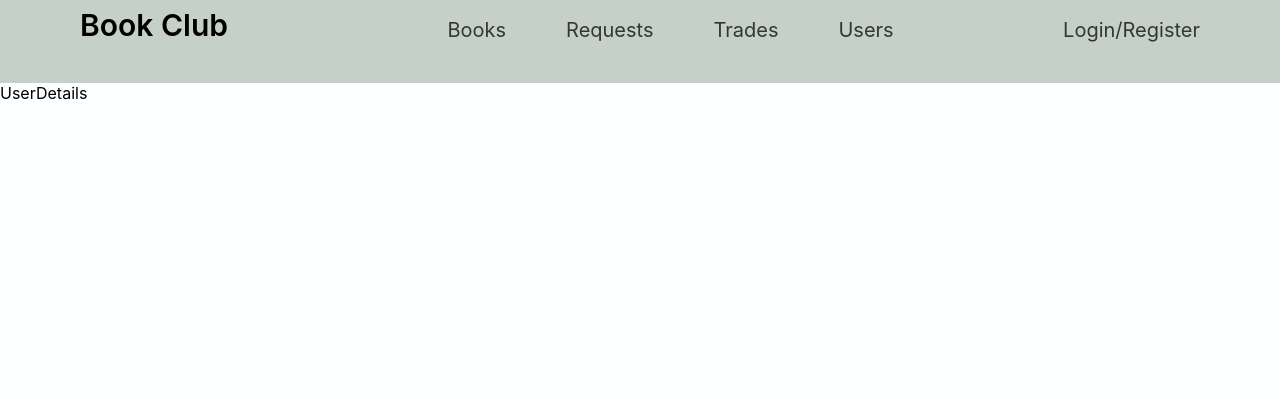
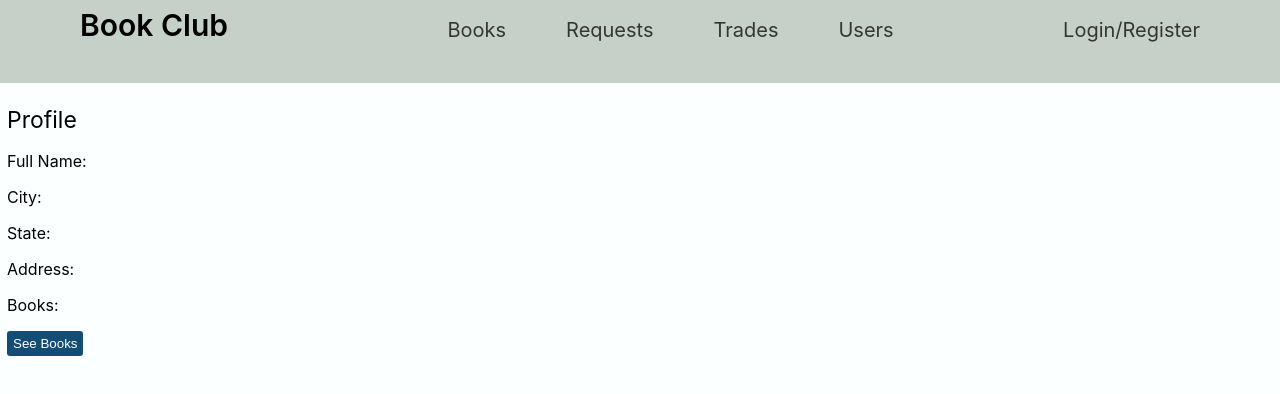
Before and after one commit to Sirvinlex/book-trading-club-app, a React (Create React App) app in the folder client/: page /users/users-details/1 in a window 1280 px wide. Shown: the top 394 px of the page. Built offline with nearby package versions, Linux system fonts and the light colour scheme; no server answers.

Commit message:
completed users page and user profile page

```diff
--- a/client/src/features/usersSlice.js
+++ b/client/src/features/usersSlice.js
@@ -3,6 +3,7 @@ import * as api from '../api';
 
 const initialState = {
     users: [],
+    userDetails: {},
     isLoading: false,
 };
 
@@ -20,7 +21,7 @@ export const getUsers = createAsyncThunk('getUsers/allUsers', async (_, thunkAPI
 export const getUserDetails = createAsyncThunk('getUsers/userDetails', async (id, thunkAPI) =>{
   try {
     const {data} = await api.getUserDetails(id);
-    console.log(data)
+    // console.log(data)
     return data
   } catch (error) {
     // console.log(error)
@@ -46,6 +47,17 @@ const usersSlice = createSlice({
             alert(actions.payload.message);
            state.isLoading = false;
         },
+        [getUserDetails.pending]: (state, actions) => {
+            state.isLoading = true;
+        },
+        [getUserDetails.fulfilled]: (state, actions) => {
+            state.userDetails = actions.payload;
+            state.isLoading = false;
+        },
+        [getUserDetails.rejected]: (state, actions) => {
+            alert(actions.payload.message);
+           state.isLoading = false;
+        },
     }
 });
 
--- a/client/src/index.css
+++ b/client/src/index.css
@@ -17,5 +17,6 @@ code {
   --color1: #c5d1c8;
   --fontColor1: #343634;
   --btnColor: #124d75;
+  --btnColor2: #d97604;
   --bodyFont: 'Cabin', Sans-Serif;
 }
--- a/client/src/pages/Navbar.js
+++ b/client/src/pages/Navbar.js
@@ -11,6 +11,10 @@ const Navbar = () => {
 
   const navigate = useNavigate();
 
+  const handleProfileClick = () =>{
+    navigate(`/users/users-details/${localStorageUser.userId}`);
+    setShowProfile(false);
+  };
   const handleLogout = () =>{
     localStorage.removeItem("user");
     navigate('/');
@@ -43,7 +47,8 @@ const Navbar = () => {
       )}
       {(showProfile && localStorageUser) ? (
         <div className="profile-container">
-        <p>Profile</p>
+          {/* {console.log(localStorageUser.userId)} */}
+        <p onClick={handleProfileClick}>Profile</p>
         <p>Edit Profile</p>
         <p>My Books</p>
         <p><button className="logout-btn" type="button" onClick={handleLogout}>Logout</button></p>
@@ -80,6 +85,7 @@ const Wrapper = styled.div`
     margin-left: 25px;
     font-size: 16px;
     margin-top: -13px;
+    cursor: pointer;
   }
   .logout-btn{
     border: none;
--- a/client/src/pages/UserDetails.js
+++ b/client/src/pages/UserDetails.js
@@ -2,7 +2,11 @@ import React, {useEffect} from 'react';
 import { useParams, } from 'react-router-dom';
 import { useDispatch, useSelector } from 'react-redux';
 import { getUserDetails } from '../features/usersSlice';
+import styled from 'styled-components';
+
 const UserDetails = () => {
+  const localStorageUser = JSON.parse(localStorage.getItem("user"));
+  const { userDetails, isLoading } = useSelector((store) => store.users);
   const dispatch = useDispatch();
   const { id } = useParams();
 
@@ -10,9 +14,74 @@ const UserDetails = () => {
     dispatch(getUserDetails(id));
   }, [id]);
 
+
+  if (isLoading) return <div style={{textAlign:'center', marginTop:'20px', fontSize:'40px'}}>Loading...</div>
+
+  const userFirstName = (userDetails?.name && userDetails?.userId !== localStorageUser?.userId) ? `${userDetails?.name.split(' ')[0]}'s`
+  : (userDetails?.name && userDetails?.userId === localStorageUser?.userId) ? 'Your' : '';
+
+  const userId = userDetails?.userId ? userDetails?.userId : '';
+
+  // const userBooks = (userDetails !== {} && userDetails !== undefined) ? userDetails.books : 0;
+  const userBooks = userDetails?.books ? userDetails?.books : 0;
+
+  const handleUserBooks = () =>{
+    if (userBooks < 1) {
+      if(userDetails?.userId === localStorageUser?.userId) alert('You have not added any book');
+      else alert('This user has not added any books');
+    }else{}
+  };
+
   return (
-    <div>UserDetails {console.log(id)}</div>
+    <Wrapper>
+      <p className='details-title'>
+        {/* {console.log(userDetails)} */}
+        <span id='span1'>{userFirstName}</span> <span id='span2'>Profile</span>
+      </p>
+      <p>Full Name: {userDetails?.name}</p>
+      <p>City: {userDetails?.city}</p>
+      <p>State: {userDetails?.state}</p>
+      <p>Address: {userDetails?.address}</p>
+      <p>Books: {userDetails?.books}</p>
+      <div className='btn-container'>
+        <button onClick={handleUserBooks} className='book-btn' type='button'>See {userFirstName} Books</button>
+        {localStorageUser?.userId === userId ? (
+          <button className='edit-btn' type='button'>Edit Profile</button>
+        ) : null}
+      </div>
+    </Wrapper>
   )
+};
+
+const Wrapper = styled.div`
+  margin-left: 7px;
+  margin-right: 7px;
+  #span1{
+    font-weight: 600;
+    font-size: 30px;
   }
+  #span2{
+    font-size: 23px;
+  }
+  .book-btn{
+    border: none;
+    background: var(--btnColor);
+    width: fit-content;
+    height: 25px;
+    color: white;
+    border-radius: 3px;
+    margin-right: 3px;
+    cursor: pointer;
+  }
+  .edit-btn{
+    background: var(--btnColor2);
+    border: none;
+    width: fit-content;
+    height: 25px;
+    color: white;
+    border-radius: 3px;
+    cursor: pointer;
+  }
+`
 
-export default UserDetails
+export default UserDetails;
--- a/client/src/pages/UsersPage.js
+++ b/client/src/pages/UsersPage.js
@@ -23,7 +23,6 @@ const UsersPage = () => {
       <div className='user-page'>
         {myUsers.map((item, i) =>{
           const id = item?._id;
-          const link = `users/:${id}`
           return(
             <div key={i} className='users-container'>
               {/* <p className='user-name'>{item.name}</p> */}
@@ -69,6 +68,9 @@ const Wrapper = styled.div`
     font-size: 40px;
     margin-bottom: -15px;
   }
+  .user-name:hover{
+    text-decoration: underline;
+  }
   .user-name{
     color: var(--btnColor);
     font-weight: 600;
@@ -97,7 +99,7 @@ const Wrapper = styled.div`
     height: 15px;
     width: fit-content;
     font-size: 13px;
-    background-color: #d97604;
+    background-color: var(--btnColor2);
     color: white;
     margin-right: 5px;
     padding: 2px 5px 6px 5px;
```
Also changed, not shown: 1 other file (tests, documents, lock files or other folders). Lines whose indentation alone changed are shown as unchanged.
